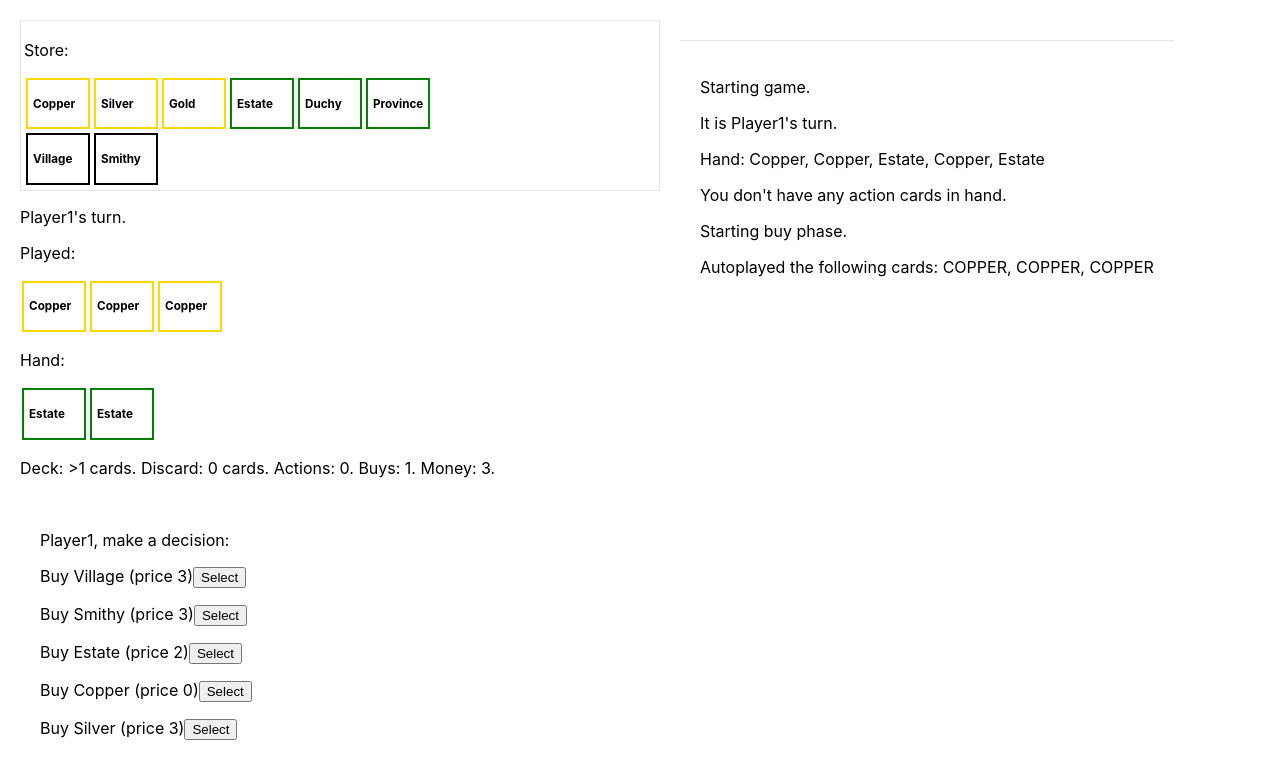
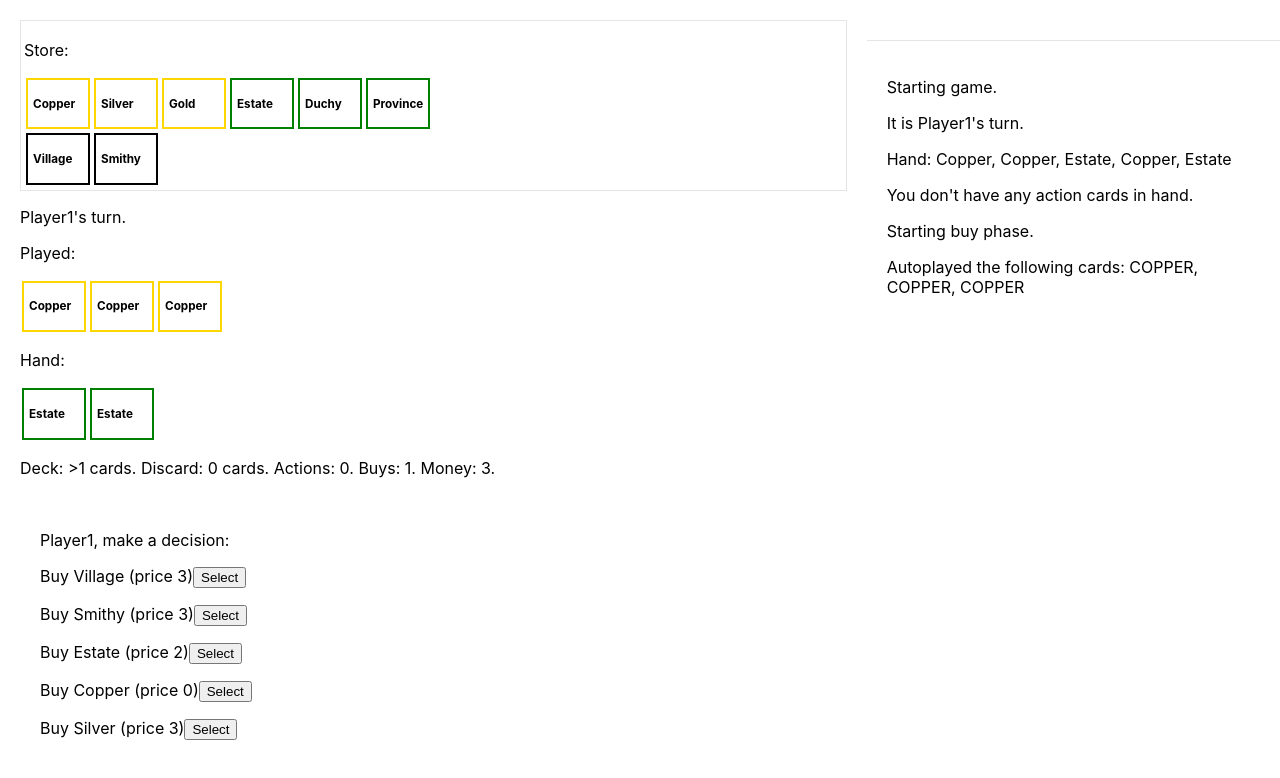
Before and after one commit to tknuutin/domppa-card-game, a React (Create React App) app: page / in a window 1280 px wide. Shown: the top 778 px of the page. Built offline with nearby package versions, Linux system fonts and the light colour scheme.

Commit message:
Fix some bugs with the UI logs

```diff
--- a/src/App.css
+++ b/src/App.css
@@ -16,7 +16,10 @@
 }
 
 .game-board {
-  width: 50vw;
+  width: 100%;
+}
+.logs {
+  width: 50%;
 }
 
 .old-log {
--- a/src/App.tsx
+++ b/src/App.tsx
@@ -47,18 +47,24 @@ class App extends React.Component<{}, UIState> {
     )
 
     decisionStream.subscribe(({ decision, log, state }) => {
-      this.setState((uiState) => ({
-        decisionPoint: {
-          decision,
-          state,
-          log
-        },
-        oldLog: uiState.oldLog.concat(
+      this.setState((uiState) => {
+        const oldLog = uiState.oldLog.concat(
           uiState.decisionPoint
             ? uiState.decisionPoint.log
             : []
         )
-      }))
+        const MAXLOG = 7
+        return {
+          decisionPoint: {
+            decision,
+            state,
+            log
+          },
+          oldLog: (oldLog.length > MAXLOG)
+            ? oldLog.slice(oldLog.length - MAXLOG, oldLog.length)
+            : oldLog
+        }
+      })
     })
   }
 
--- a/src/game/turnend.ts
+++ b/src/game/turnend.ts
@@ -29,7 +29,7 @@ const changeCurrentPlayer = (reason: string) =>
     const playerIndex = state.players.findIndex(
       (p) => p.id === player.id
     )
-    const nextPlayerIndex = playerIndex === state.players.length
+    const nextPlayerIndex = playerIndex === (state.players.length - 1)
       ? 0
       : playerIndex + 1
     const nextPlayer = state.players[nextPlayerIndex]
@@ -46,6 +46,7 @@ const changeCurrentPlayer = (reason: string) =>
           `Ending turn for ${player.name} (${reason}). ` +
           makePickUpMsg(nextPlayer.hand).join(' ')
         ),
+        '----- TURN END -----',
         'It is ' + nextPlayer.name + '´s turn.'
       ])
     ]
```
